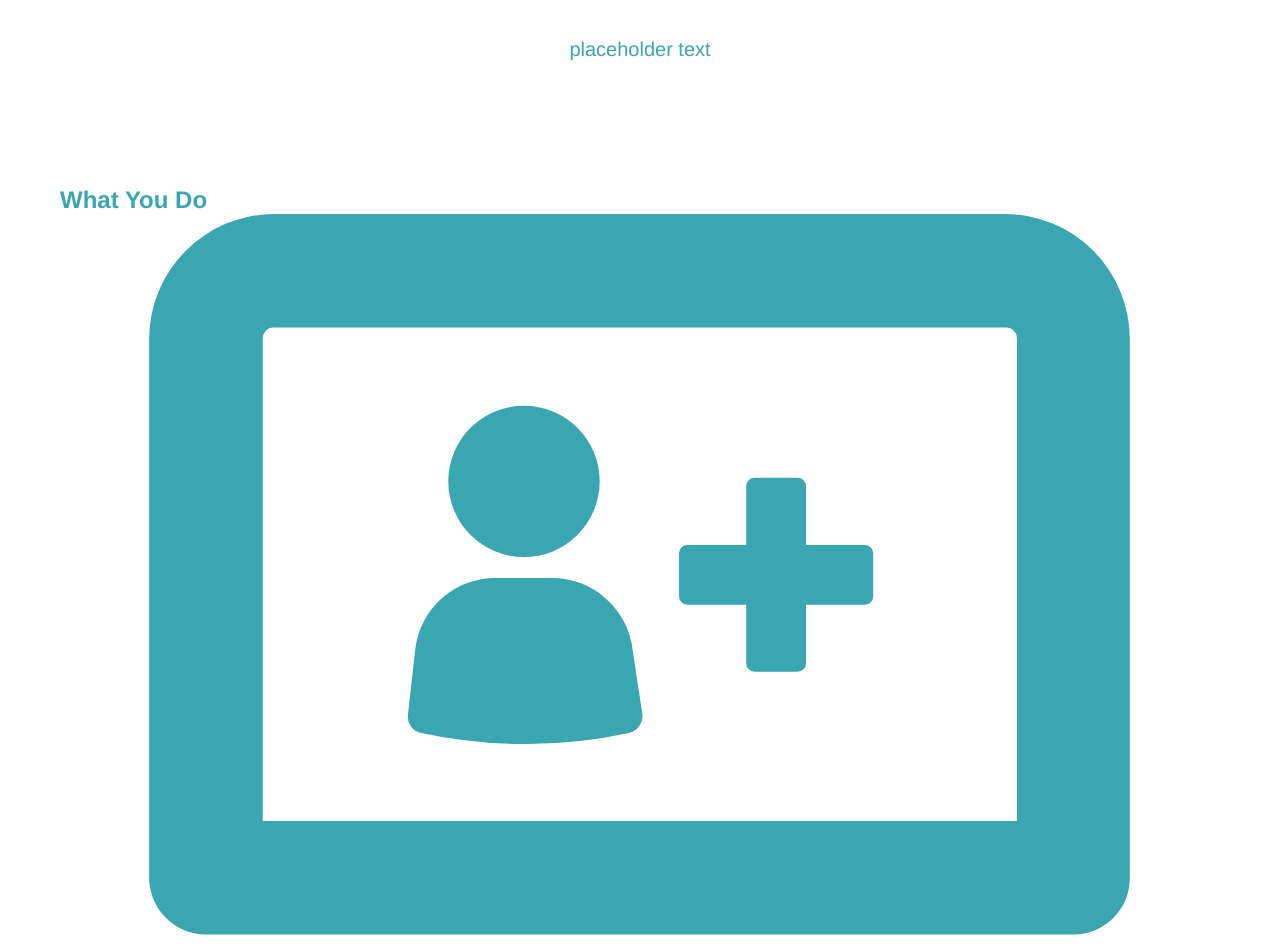
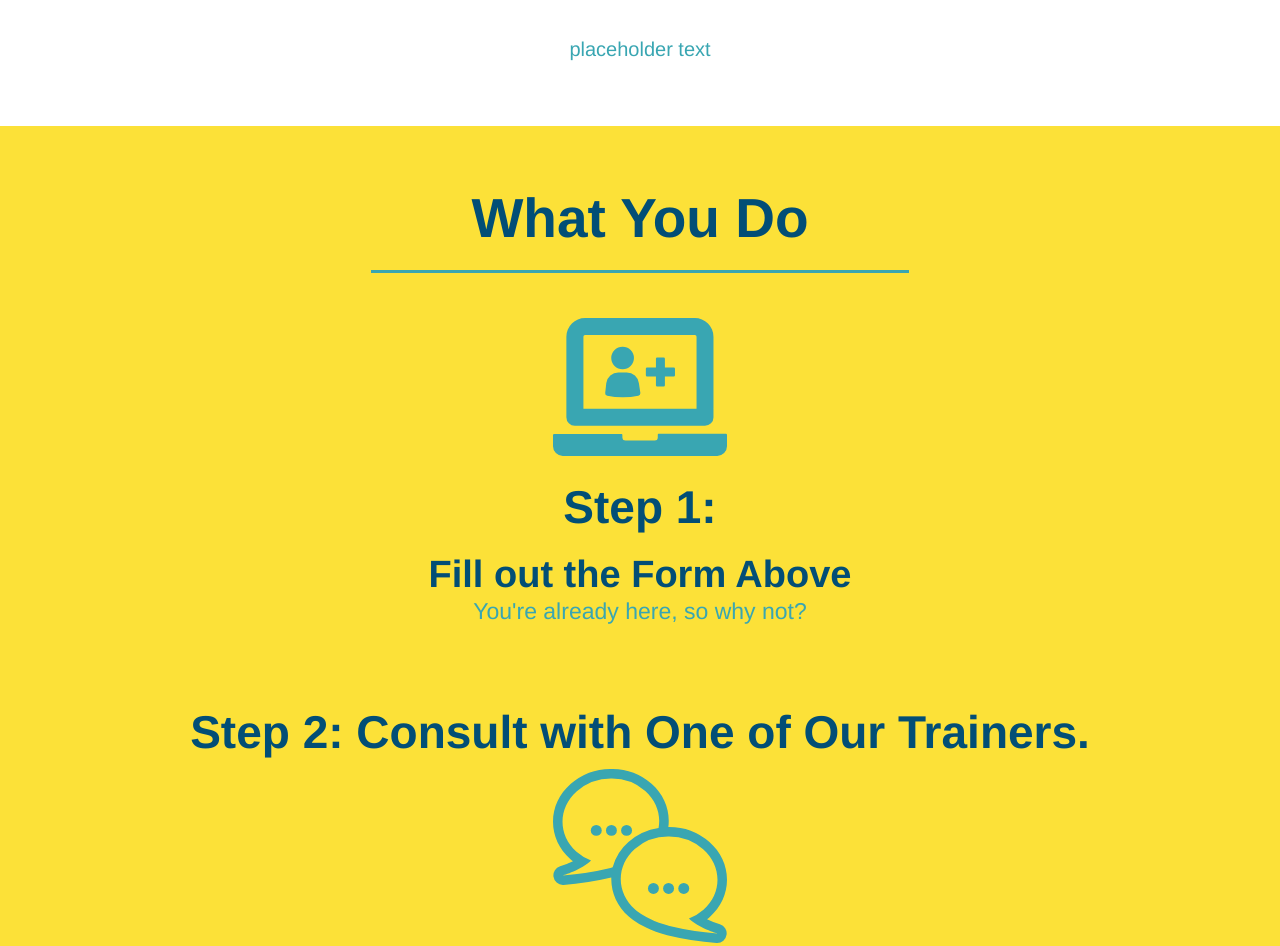
Before and after one commit to mhowe21/run-buddy, a plain HTML site: page index.html in a window 1280 px wide. Shown: the part 832-1778 px from the top of the page. Drawn offline with Linux system fonts and the light colour scheme.

Commit message:
stylingFontChange

```diff
--- a/assests/css/style.css
+++ b/assests/css/style.css
@@ -76,7 +76,7 @@ section {
   text-align: center;
 }
 
-.intro h2 {
+/* .intro h2 {
   font-size: 55px;
   color: #024e76;
   margin-bottom: 35px;
@@ -84,7 +84,7 @@ section {
   border-bottom: 3px solid;
   border-color: #fce138;
   display: inline-block;
-}
+} */
 
 .intro p {
   line-height: 1.7;
@@ -92,6 +92,23 @@ section {
   width: 80%;
   font-size: 20px;
   margin: 0 auto;
+}
+
+.section-title {
+  font-size: 55px;
+  color: #024e76;
+  margin-bottom: 35px;
+  padding: 0 100px 20px 100px;
+  display: inline-block;
+  border-bottom: 3px solid;
+}
+
+.primary-border {
+  border-color: #fce138;
+}
+
+.secondary-border {
+  border-color: #39a6b2;
 }
 
 .hero {
@@ -135,9 +152,65 @@ section {
   margin-bottom: 15px;
 }
 
+
+.section-title {
+  font-size: 55px;
+  color: #024e76;
+  margin-bottom: 35px;
+  padding: 0 100px 20px 100px;
+  display: inline-block;
+  border-bottom: 3px solid;
+}
+
+.primary-border {
+  border-color: #fce138;
+}
+
+.secondary-border {
+  border-color: #39a6b2;
+}
+
 .hero-form label {
   margin: 0 5px;
 }
+
+.steps {
+  text-align: center;
+  background: #fce138;
+}
+
+.steps div {
+  margin-bottom: 80px;
+}
+
+.steps img {
+  width: 15%;
+  margin: 10px 0;
+}
+
+.steps h3 {
+  color: #024e76;
+  font-size: 46px;
+  margin-top: 10px;
+}
+
+.steps p {
+  color: #39a6b2;
+  font-size: 23px;
+}
+
+.steps span {
+  font-size: 38px;
+}
+
+/* .steps h2 {
+  font-size: 55px;
+  color: #024e76;
+  margin-bottom: 35px;
+  padding: 0 100px 20px 100px;
+  border-bottom: 3px solid;
+  border-color: #39a6b2;
+} */
 
 #submit {
   color: #fce138;
--- a/index.html
+++ b/index.html
@@ -76,16 +76,16 @@
 
   <!-- sub headers -->
     <section id="what-we-do" class="intro">
-      <h2>What We Do</h2>
+      <h2 class="section-title primary-border">What We Do</h2>
       <p>
         placeholder text
       </p>
     </section>
-    <section id="what-you-do">
-      <h2>What You Do</h2>
+    <section id="what-you-do" class="steps">
+      <h2 class="section-title secondary-border">What You Do</h2>
       <div>
         <img src="assests/images/step-1.svg" alt="" />
-        <h3>Step 1: Fill out the Form Above</h3>
+        <h3>Step 1: <h3><span>Fill out the Form Above</span></h3>
         <p>You're already here, so why not?</p>
       </div>
       <div>
```
